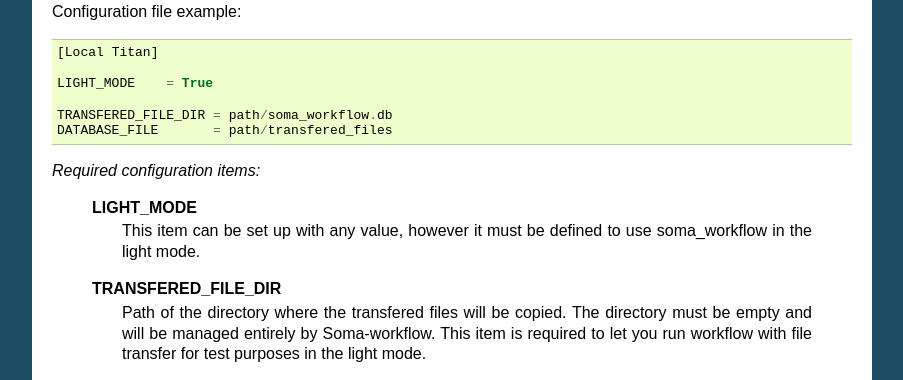
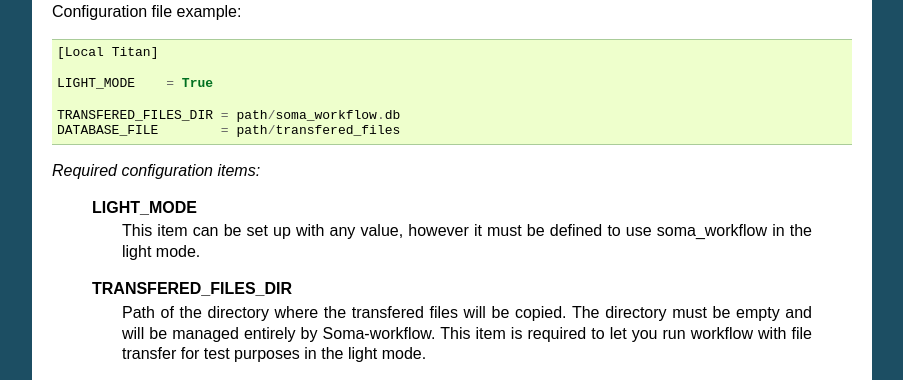
Before and after one commit to populse/soma-workflow, a Sphinx documentation site: the page built from doc/source/install_config.txt, in a window 1280 px wide and 900 px high, scrolled down 10220 px. Shown: the part 152-532 px from the top of the window, without its empty margins (198-1101 px from the left). Built offline with Sphinx 7.4.7, drawn with Linux system fonts in a browser that asks for light colours; the version number could not be read and is left out; some of the changed text lies outside the part shown.

Commit message:
fixed typo in doc: the config parameter TRANSFERED_FILES_DIR was misspelled

```diff
--- a/doc/source/install_config.txt
+++ b/doc/source/install_config.txt
@@ -518,8 +518,8 @@
 
   LIGHT_MODE    = True
 
-  TRANSFERED_FILE_DIR = path/soma_workflow.db
-  DATABASE_FILE       = path/transfered_files
+  TRANSFERED_FILES_DIR = path/soma_workflow.db
+  DATABASE_FILE        = path/transfered_files
 
 ..
   If you want to use the same application as a client to other computing resources,
@@ -532,8 +532,8 @@
 
     LIGHT_MODE    = True
 
-    TRANSFERED_FILE_DIR = path/soma_workflow.db
-    DATABASE_FILE       = path/transfered_files
+    TRANSFERED_FILES_DIR = path/soma_workflow.db
+    DATABASE_FILE        = path/transfered_files
 
 
     [LabDesktops]
@@ -549,7 +549,7 @@
     This item can be set up with any value, however it must be defined to use
     soma_workflow in the light mode.
 
-  **TRANSFERED_FILE_DIR**
+  **TRANSFERED_FILES_DIR**
     Path of the directory where the transfered files will be copied. The
     directory must be empty and will be managed entirely by Soma-workflow.
     This item is required to let you run workflow with file transfer for
@@ -690,7 +690,7 @@
   SCHEDULER_TYPE = local_basic
   SERVER_NAME = averell
   ENGINE_LOG_DIR = /home/my_login/.soma_workflow/averell/logs
-  TRANSFERED_FILE_DIR = /home/my_login/.soma_workflow/averell/file_transfers
+  TRANSFERED_FILES_DIR = /home/my_login/.soma_workflow/averell/file_transfers
   DATABASE_FILE = /home/my_login/.soma_workflow/averell/soma_workflow.db
 
 .. _local_sched_config:
```
